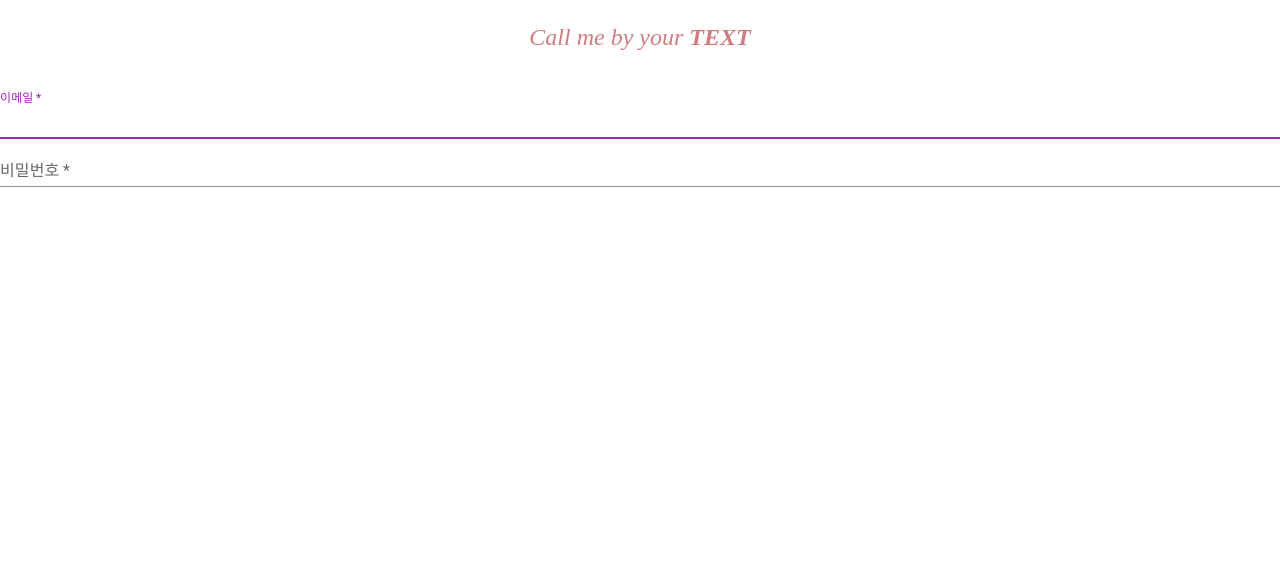
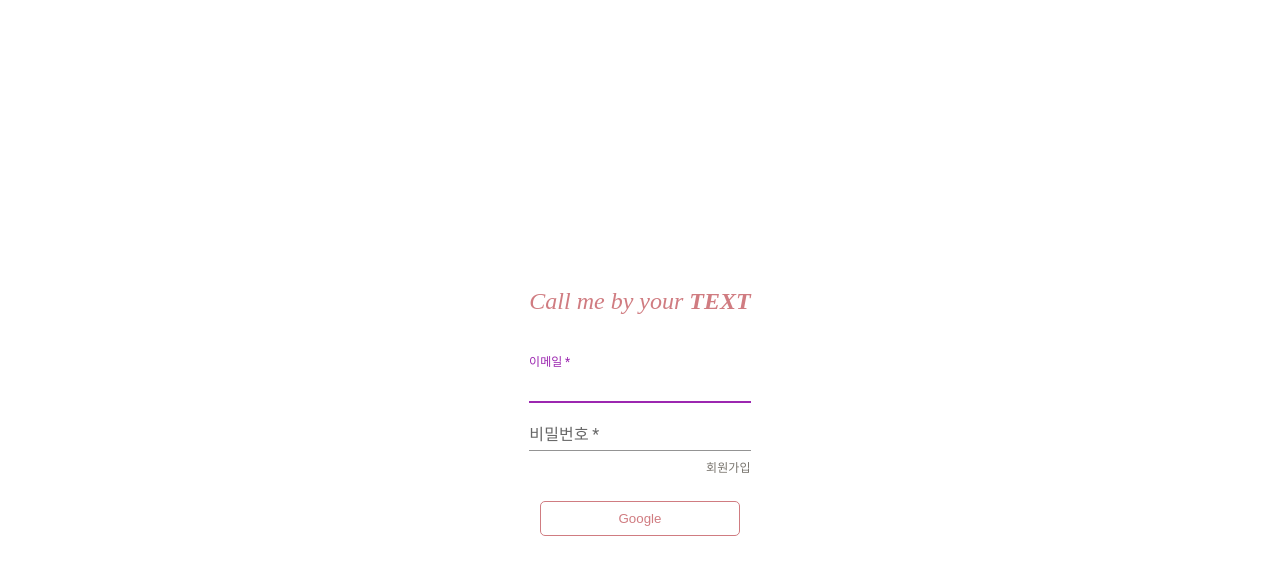
Before and after one commit to myojinnam/callmebyyourtext_front, a React (Create React App) app: page /signin in a window 1280 px wide. Shown: the top 574 px of the page. Built offline with nearby package versions, Linux system fonts and the light colour scheme.

Commit message:
Style: Setting the signIn page UI

```diff
--- /dev/null
+++ b/src/components/Button/PrimaryBtn.js
@@ -0,0 +1,28 @@
+import React from "react";
+import styled from "styled-components";
+import { primaryColor } from "../../styles/GlobalStyle";
+
+const Button = styled.button`
+  width: 200px;
+  height: 35px;
+  border: 1px solid ${primaryColor};
+  color: ${primaryColor};
+  background-color: white;
+  border-radius: 5px;
+  transition: 0.3s;
+  &:hover {
+    color: white;
+    background-color: ${primaryColor};
+    cursor: pointer;
+  }
+`;
+
+const PrimaryBtn = ({ btnName }) => {
+  return (
+    <>
+      <Button>{btnName}</Button>
+    </>
+  );
+};
+
+export default PrimaryBtn;
--- a/src/components/Title/Title.js
+++ b/src/components/Title/Title.js
@@ -7,7 +7,6 @@ const TitleText = styled.p`
   font-style: italic;
   font-size: 1.5rem;
   color: ${primaryColor};
-  text-align: center;
   margin-bottom: 0;
 `;
 
--- a/src/pages/Home.js
+++ b/src/pages/Home.js
@@ -5,7 +5,9 @@ import { primaryColor, secondaryColor } from "../styles/GlobalStyle";
 import Logo from "../assets/images/loadingLogo.png";
 import Title from "../components/Title/Title";
 
-const Wrapper = styled.section``;
+const Wrapper = styled.section`
+  text-align: center;
+`;
 
 const Img = styled.img`
   width: auto;
@@ -16,7 +18,6 @@ const SubTitle = styled.p`
   font-size: 0.8rem;
   font-weight: 900;
   color: ${secondaryColor};
-  text-align: center;
 `;
 
 const Bracket = styled.span`
@@ -41,7 +42,7 @@ const Home = () => {
   return (
     <>
       <Wrapper>
-        <Img src={Logo} />
+        <Img src={Logo} alt="error" />
         <Title />
         <SubTitle>
           나의 (<Bracket>빈칸</Bracket>), 당신의 ____
--- a/src/pages/Question.js
+++ b/src/pages/Question.js
@@ -2,6 +2,7 @@ import React from "react";
 import styled from "styled-components";
 import { primaryColor } from "../styles/GlobalStyle";
 import { useNavigate } from "react-router-dom";
+import PrimaryBtn from "../components/Button/PrimaryBtn";
 
 const LogIn = styled.p`
   font-size: 14px;
@@ -27,19 +28,6 @@ const QuestionBox = styled.section`
   margin-bottom: 30%;
 `;
 
-const Button = styled.button`
-  width: 200px;
-  height: 35px;
-  border: 1px solid ${primaryColor};
-  color: ${primaryColor};
-  background-color: white;
-  &:hover {
-    color: white;
-    background-color: ${primaryColor};
-    cursor: pointer;
-  }
-`;
-
 const Question = () => {
   const navigate = useNavigate();
   const signIn = () => {
@@ -51,7 +39,7 @@ const Question = () => {
       <Wrapper>
         <Header>홍길동님의 질문입니다.</Header>
         <QuestionBox>저의 첫인상은 어땠나요?</QuestionBox>
-        <Button>답변 등록</Button>
+        <PrimaryBtn btnName={"답변 등록"}></PrimaryBtn>
       </Wrapper>
     </>
   );
--- a/src/pages/SignIn.js
+++ b/src/pages/SignIn.js
@@ -1,27 +1,26 @@
 import React from "react";
 import Title from "../components/Title/Title";
-import {
-  TextField,
-  FormControl,
-  FormHelperText,
-  Box,
-  Typography,
-  Container,
-} from "@mui/material/";
+import { TextField, FormHelperText, Box, Typography } from "@mui/material/";
 import styled from "styled-components";
+import PrimaryBtn from "../components/Button/PrimaryBtn";
+import { secondaryColor } from "../styles/GlobalStyle";
+
+const Wrapper = styled.section`
+  text-align: center;
+`;
 
 const SignIn = () => {
   return (
     <>
+      <Wrapper>
         <Title />
         <Box
           sx={{
+            display: "flex",
+            flexDirection: "column",
             component: "form",
             marginTop: 5,
-          display: "flex",
-          flexDirection: "column",
-          alignItems: "center",
-          minHeight: "70vh",
+            marginBottom: 3,
           }}
         >
           <TextField
@@ -43,7 +42,21 @@ const SignIn = () => {
             name="password"
             label="비밀번호"
           />
+          <Typography
+            fontFamily="Noto Sans KR Black"
+            color={secondaryColor}
+            sx={{
+              fontSize: "12px",
+              textAlign: "right",
+              cursor: "pointer",
+              marginTop: 1,
+            }}
+          >
+            회원가입
+          </Typography>
         </Box>
+        <PrimaryBtn btnName={"Google"}></PrimaryBtn>
+      </Wrapper>
     </>
   );
 };
--- a/src/styles/GlobalStyle.js
+++ b/src/styles/GlobalStyle.js
@@ -17,10 +17,12 @@ body {
   // border: 1px solid black;
 }
 
-#root{
-  width:100%;
-  height:100%;
-}
+// 본인 파트 확인하시고 필요한 섹션에만 적용하시는 게 좋을 것 같아요
+// 해결되셨으면 주석은 지워주세요
+// #root{
+//   width:100%;
+//   height:100%;
+// }
 
 ul {
   list-style: none;
```
Lines whose indentation alone changed are shown as unchanged.
